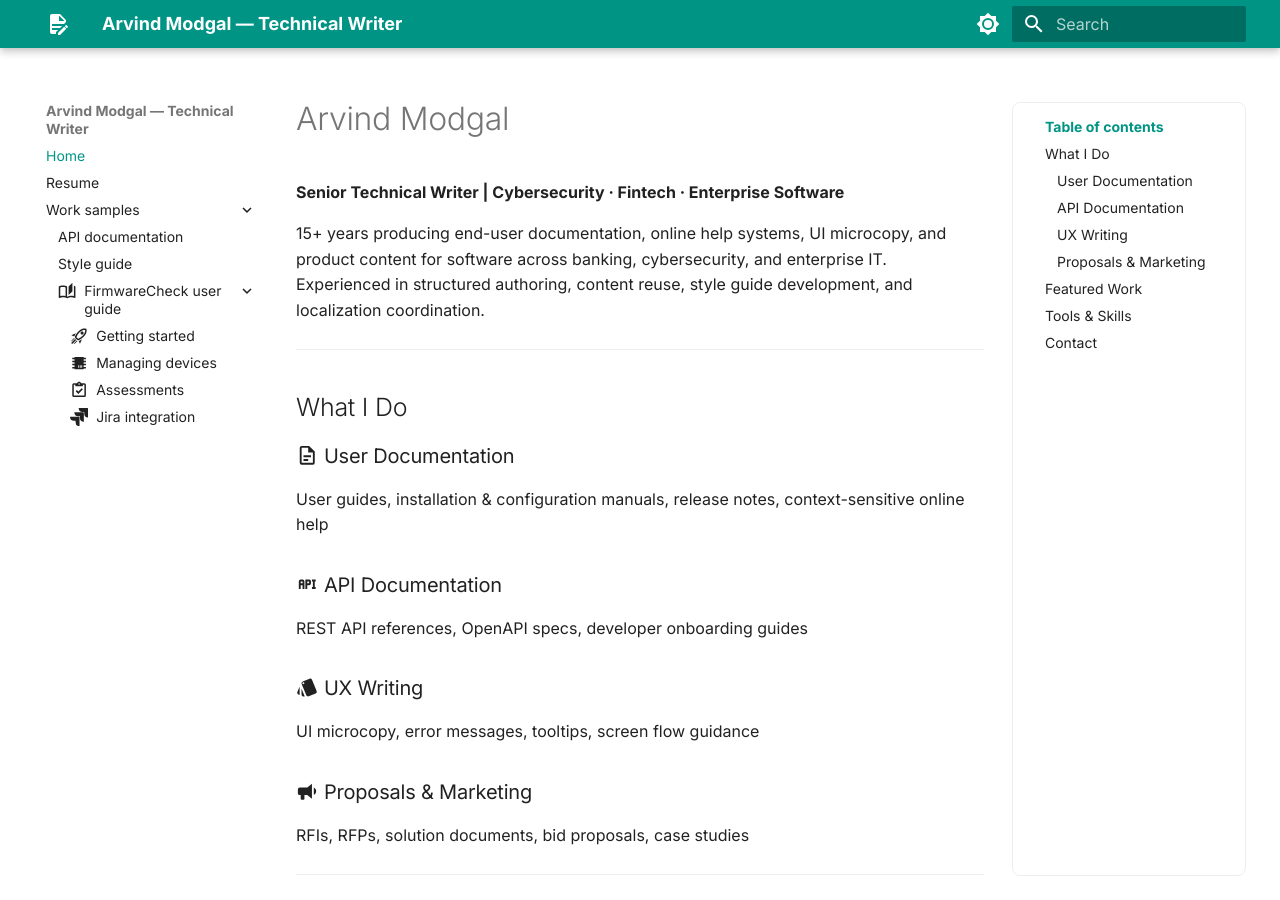
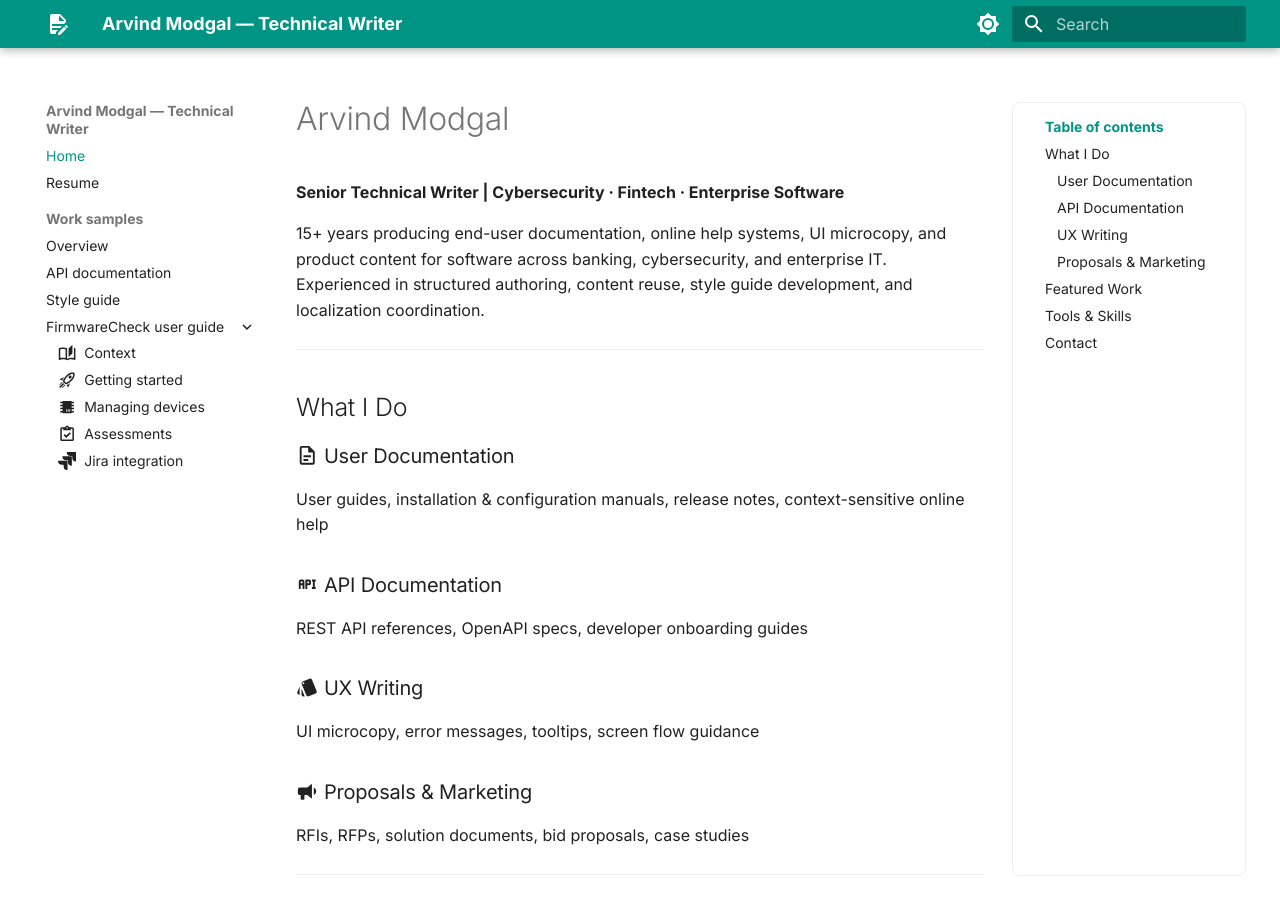
Before and after one commit to arvindmodgal/arvindmodgal.github.io, an MkDocs documentation site: the page built from docs/index.md, in a window 1280 px wide and 900 px high. Built offline with MkDocs 1.6.1 and Material for MkDocs 9.7.7, drawn with Linux system fonts in a browser that asks for light colours.

Commit message:
Update mkdocs.yml

```diff
--- a/mkdocs.yml
+++ b/mkdocs.yml
@@ -16,7 +16,7 @@ theme:
     - media: "(prefers-color-scheme: dark)"
       scheme: slate
       primary: teal
-      accent: teal
+      accent: amber
       toggle:
         icon: material/brightness-4
         name: Switch to light mode
@@ -24,10 +24,9 @@ theme:
     text: Inter
     code: JetBrains Mono
   features:
+    - navigation.sections
+    - navigation.expand
     - navigation.top
-    - navigation.path
-    - navigation.indexes
-    - navigation.expand
     - search.suggest
     - search.highlight
     - content.tabs.link
@@ -78,11 +77,11 @@ nav:
   - Home: index.md
   - Resume: resume.md
   - Work samples:
-      - samples/index.md
+      - Overview: samples/index.md
       - API documentation: samples/api-docs/index.md
       - Style guide: samples/style-guide/index.md
       - FirmwareCheck user guide:
-          - samples/user-guide/index.md
+          - Context: samples/user-guide/index.md
           - Getting started: samples/user-guide/getting-started.md
           - Managing devices: samples/user-guide/managing-devices.md
           - Assessments: samples/user-guide/assessments.md
```
